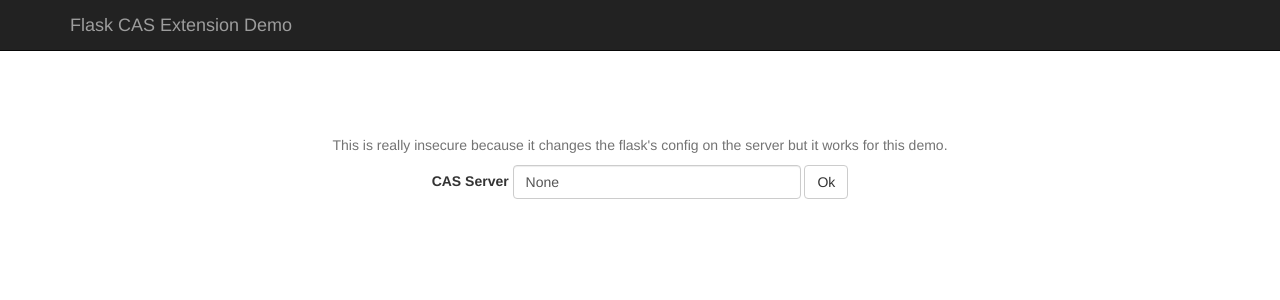
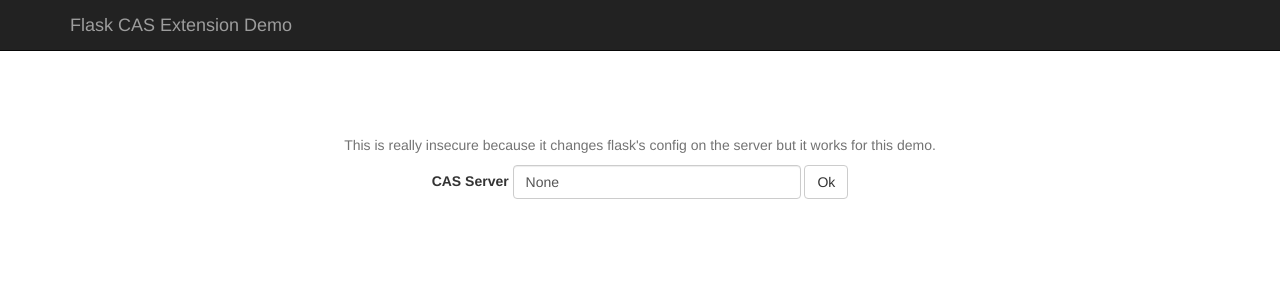
Before and after one commit to Spr1ngBr0ther/flask-cas-extension-demo, a Flask app: page / in a window 1280 px wide. Shown: the top 300 px of the page. Run offline with Flask 2, Linux system fonts and the light colour scheme; some libraries are stand-ins or nearby versions.

Commit message:
Fixed grammer error

```diff
--- a/templates/layout.html
+++ b/templates/layout.html
@@ -38,7 +38,7 @@
             <form method="POST" action="/" class=form-inline>
                 <div class="form-group">
                     <p class="help-block">This is really insecure
-                    because it changes the flask's config on the server
+                    because it changes flask's config on the server
                     but it works for this demo.</p>
                     <label for="cas_server">CAS Server</label>
                     <input id="cas_server" class="form-control" name="cas_server" size="30" type="text" value="{{cas_server}}">
```
